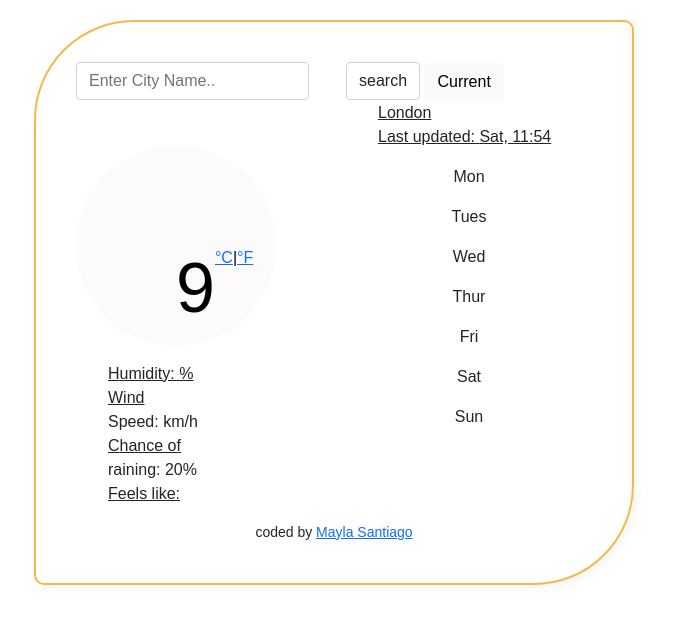
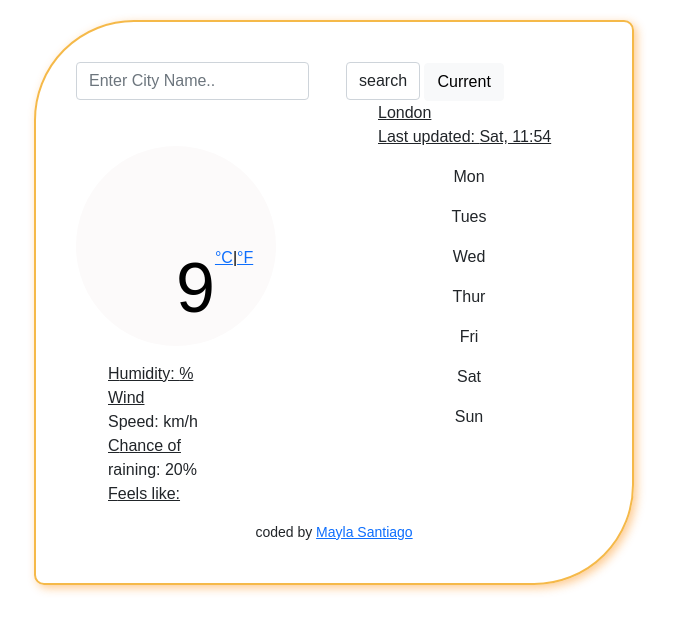
Before and after one commit to Mayla-Innovate/Weather-App, a plain HTML site: page index.html in a window 1280 px wide. Shown: the whole page, without its empty margins (306-979 px from the left). Drawn offline with nearby package versions, Linux system fonts and the light colour scheme.

Commit message:
Changed the weather design

```diff
--- a/style.css
+++ b/style.css
@@ -7,7 +7,7 @@ body {
   border-top-right-radius: 10px;
   border-bottom-left-radius: 10px;
   border-bottom-right-radius: 100px;
-  box-shadow: 3px 3px 10px rgba(0, 0, 0, 0.05);
+  box-shadow: 3px 3px 10px rgba(253, 135, 1, 0.432);
   margin: 0 auto;
   margin-top: 20px;
 
```
